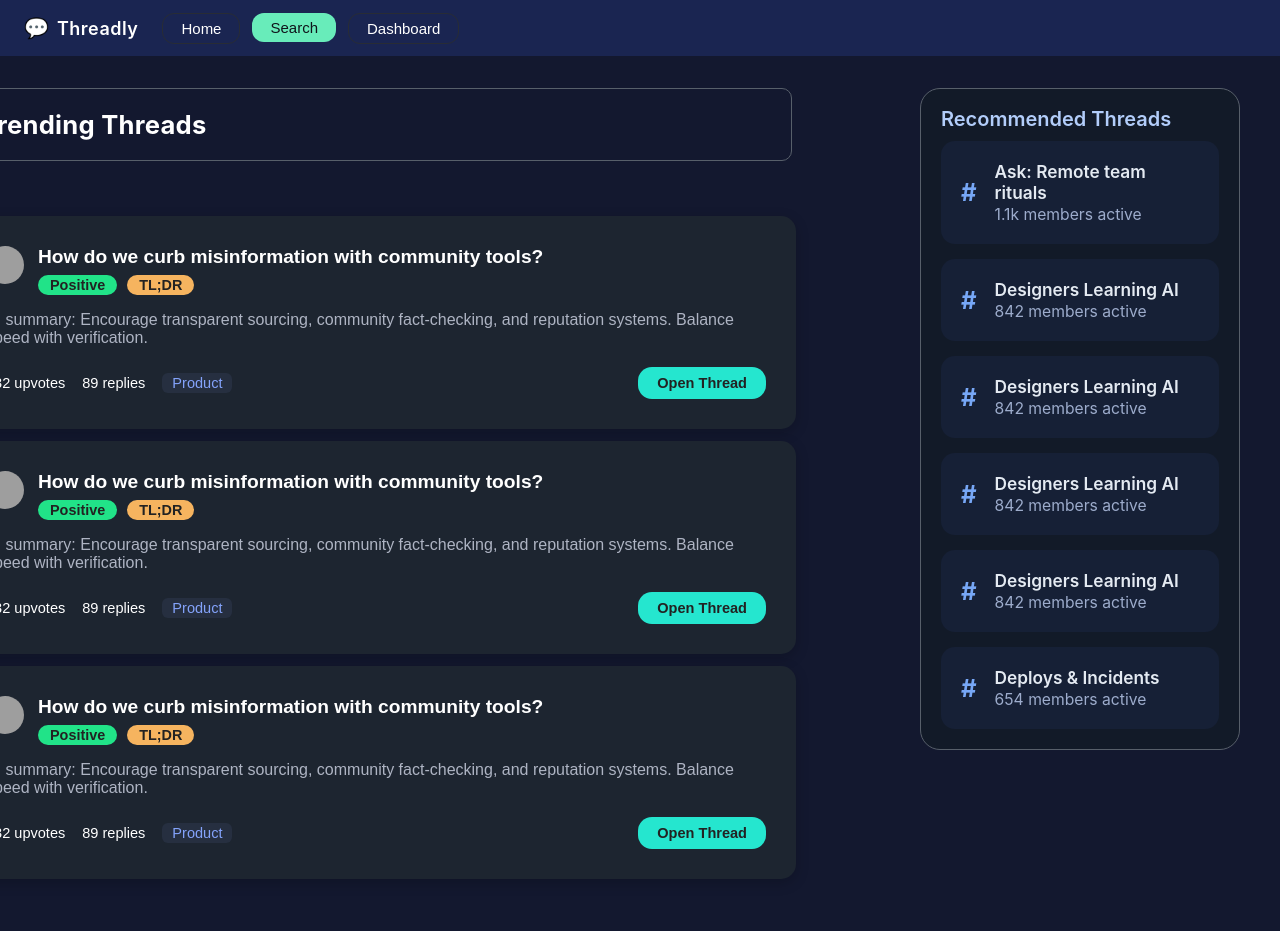
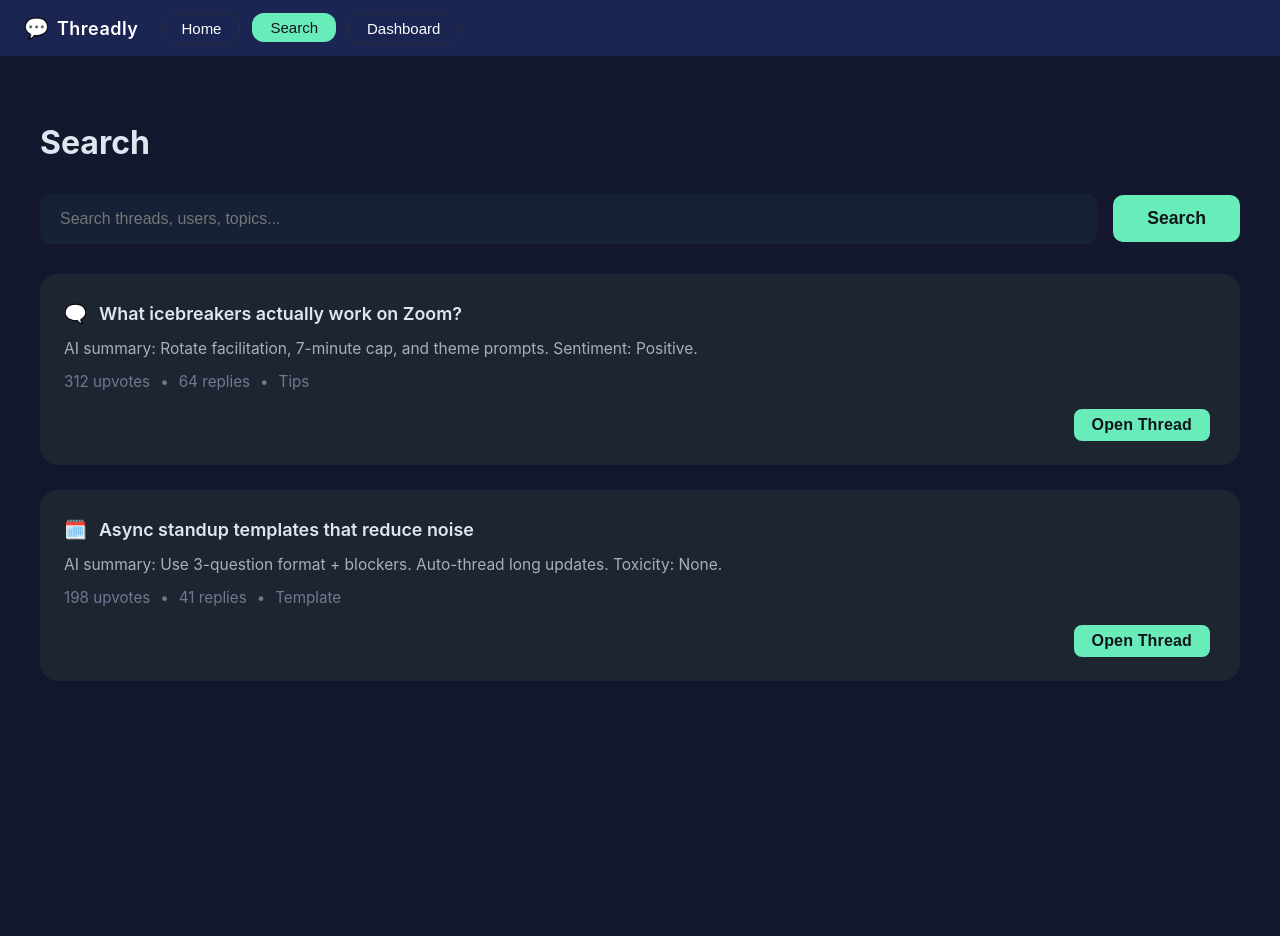
Before and after one commit to abdulmuqeet7/Threadly, a React (Create React App) app in the folder frontend/: page / in a window 1280 px wide. Both pictures are taken after a click on the button "Search". Built offline with nearby package versions, Linux system fonts and the light colour scheme; grey boxes are pictures that could not be loaded.

Commit message:
add search page

```diff
--- a/frontend/src/App.css
+++ b/frontend/src/App.css
@@ -1,4 +1,4 @@
 .App{
-  background-color: #0b1020;
+  background-color: #13182F;;
   color:white
 }
--- a/frontend/src/App.js
+++ b/frontend/src/App.js
@@ -1,11 +1,21 @@
+import React, { useState } from "react";
+import "./App.css";
+import Navbar from "./components/Navbar/Navbar";
+import Home from "./pages/Home/Home";
+import Search from "./pages/Search/Search";
+import Thread from "./pages/Thread/Thread";
 
-import './App.css';
-import Home from './pages/Home/Home'
 function App() {
+  const [activePage, setActivePage] = useState("Home");
+
   return (
     <div className="App">
-     <Home></Home>
+      <Navbar activePage={activePage} setActivePage={setActivePage} />
+      {activePage === "Home" && <Home />}
+      {activePage === "Search" && <Search />}
+      {activePage === "Dashboard" && <Thread />}
     </div>
   );
 }
+
 export default App;
--- a/frontend/src/components/Navbar/Navbar.jsx
+++ b/frontend/src/components/Navbar/Navbar.jsx
@@ -1,11 +1,8 @@
-import React, { useState } from "react";
+import React from "react";
 import "./Navbar.css";
 
-const Navbar = () => {
-  const [active, setActive] = useState("Home");
-
+const Navbar = ({ activePage, setActivePage }) => {
   return (
-    <div>
     <nav className="navbar">
       <div className="navbar-brand">
         <span className="navbar-logo" role="img" aria-label="chat">
@@ -16,31 +13,30 @@ const Navbar = () => {
       <ul className="navbar-links">
         <li>
           <button
-              className={`nav-btn ${active === "Home" ? "nav-btn-active" : ""}`}
-              onClick={() => setActive("Home")}
+            className={`nav-btn ${activePage === "Home" ? "nav-btn-active" : ""}`}
+            onClick={() => setActivePage("Home")}
           >
             Home
           </button>
         </li>
         <li>
           <button
-              className={`nav-btn ${active === "Search" ? "nav-btn-active" : ""}`}
-              onClick={() => setActive("Search")}
+            className={`nav-btn ${activePage === "Search" ? "nav-btn-active" : ""}`}
+            onClick={() => setActivePage("Search")}
           >
             Search
           </button>
         </li>
         <li>
           <button
-              className={`nav-btn ${active === "Dashboard" ? "nav-btn-active" : ""}`}
-              onClick={() => setActive("Dashboard")}
+            className={`nav-btn ${activePage === "Dashboard" ? "nav-btn-active" : ""}`}
+            onClick={() => setActivePage("Dashboard")}
           >
             Dashboard
           </button>
         </li>
       </ul>
     </nav>
-    </div>
   );
 };
 
--- a/frontend/src/pages/Home/Home.jsx
+++ b/frontend/src/pages/Home/Home.jsx
@@ -1,13 +1,11 @@
 import React from 'react';
 import './Home.css';
-import Navbar from '../../components/Navbar/Navbar';
 import Recommend from '../../components/Recommend/Recommend';
 import CommunityCard from '../../components/ThreadCard/ThreadCard';
 
 const Home = () => {
   return (
     <div className="home-root">
-      <Navbar />
       <div className="home-content">
         <div className="threads-section">
           <div className="trending-title">Trending Threads</div>
--- /dev/null
+++ b/frontend/src/pages/Search/Search.css
@@ -0,0 +1,112 @@
+.search-root {
+  background:  #13182F;
+  min-height: 100vh;
+  color: #e0e6ef;
+  font-family: 'Inter', Arial, sans-serif;
+  padding: 40px 0;
+}
+
+.search-title {
+  font-size: 2rem;
+  font-weight: 700;
+  margin-left: 40px;
+}
+
+.search-bar-container {
+  display: flex;
+  align-items: center;
+  margin: 32px 40px 0 40px;
+  gap: 16px;
+}
+
+.search-input {
+  flex: 1;
+  background: #162036;
+  border: none;
+  outline: none;
+  color: #e0e6ef;
+  font-size: 1rem;
+  padding: 16px 20px;
+  border-radius: 10px;
+  transition: box-shadow 0.3s;
+}
+
+.search-input:focus {
+  box-shadow: 0 0 0 2px #3a43f2;
+}
+
+.search-btn {
+  background: #68ecba;
+  color:  #10141b;
+  border: none;
+  border-radius: 10px;
+  padding: 13px 34px;
+  font-size: 1.1rem;
+  font-weight: 600;
+  cursor: pointer;
+  transition: background 0.2s;
+}
+
+
+.thread-list {
+  margin: 30px 40px 0 40px;
+  display: flex;
+  flex-direction: column;
+  gap: 25px;
+}
+
+.thread-card {
+  background:#1d2530;
+  border-radius: 18px;
+  padding: 28px 30px 24px 24px;
+  box-shadow: 0 2px 12px rgba(10, 18, 50, 0.06);
+  display: flex;
+  flex-direction: column;
+  gap: 14px;
+}
+
+.thread-title-row {
+  display: flex;
+  align-items: center;
+  gap: 12px;
+  font-size: 1.12rem;
+  font-weight: 600;
+}
+
+.thread-icon {
+  font-size: 1.15rem;
+  color: #a8aebf;
+}
+
+.thread-title {
+  color: #e0e6ef;
+}
+
+.thread-summary {
+  color: #a8aebf;
+  font-size: 0.97rem;
+}
+
+.thread-meta {
+  color: #737792;
+  font-size: 0.95rem;
+  display: flex;
+  align-items: center;
+  gap: 10px;
+}
+
+.open-thread-btn {
+  align-self: flex-end;
+  background: #68ecba;
+  color:  #10141b;
+  border: none;
+  border-radius: 8px;
+  padding: 7px 18px;
+  font-size: 1rem;
+  font-weight: 500;
+  cursor: pointer;
+  margin-top: 4px;
+  letter-spacing: 0.01em;
+  transition: background 0.2s;
+  font-weight: bold;
+}
--- a/frontend/src/pages/Search/Search.jsx
+++ b/frontend/src/pages/Search/Search.jsx
@@ -0,0 +1,56 @@
+import React from "react";
+import "./Search.css";
+
+const threads = [
+  {
+    id: 1,
+    title: "What icebreakers actually work on Zoom?",
+    summary: "AI summary: Rotate facilitation, 7-minute cap, and theme prompts. Sentiment: Positive.",
+    upvotes: 312,
+    replies: 64,
+    category: "Tips",
+  },
+  {
+    id: 2,
+    title: "Async standup templates that reduce noise",
+    summary: "AI summary: Use 3-question format + blockers. Auto-thread long updates. Toxicity: None.",
+    upvotes: 198,
+    replies: 41,
+    category: "Template",
+  }
+];
+
+const Search = () => (
+  <div className="search-root">
+    <h2 className="search-title">Search</h2>
+    <div className="search-bar-container">
+      <input
+        className="search-input"
+        type="text"
+        placeholder="Search threads, users, topics..."
+      />
+      <button className="search-btn">Search</button>
+    </div>
+    <div className="thread-list">
+      {threads.map(thread => (
+        <div className="thread-card" key={thread.id}>
+          <div className="thread-title-row">
+            <span className="thread-icon">{thread.id === 1 ? "🗨️" : "🗓️"}</span>
+            <span className="thread-title">{thread.title}</span>
+          </div>
+          <div className="thread-summary">{thread.summary}</div>
+          <div className="thread-meta">
+            <span>{thread.upvotes} upvotes</span>
+            <span>•</span>
+            <span>{thread.replies} replies</span>
+            <span>•</span>
+            <span>{thread.category}</span>
+          </div>
+          <button className="open-thread-btn">Open Thread</button>
+        </div>
+      ))}
+    </div>
+  </div>
+);
+
+export default Search;
--- a/frontend/src/pages/Thread/Thread.jsx
+++ b/frontend/src/pages/Thread/Thread.jsx
@@ -0,0 +1,11 @@
+import React from 'react'
+
+const Thread = () => {
+  return (
+    <div>
+
+    </div>
+  )
+}
+
+export default Thread
```
Lines whose indentation alone changed are shown as unchanged.
